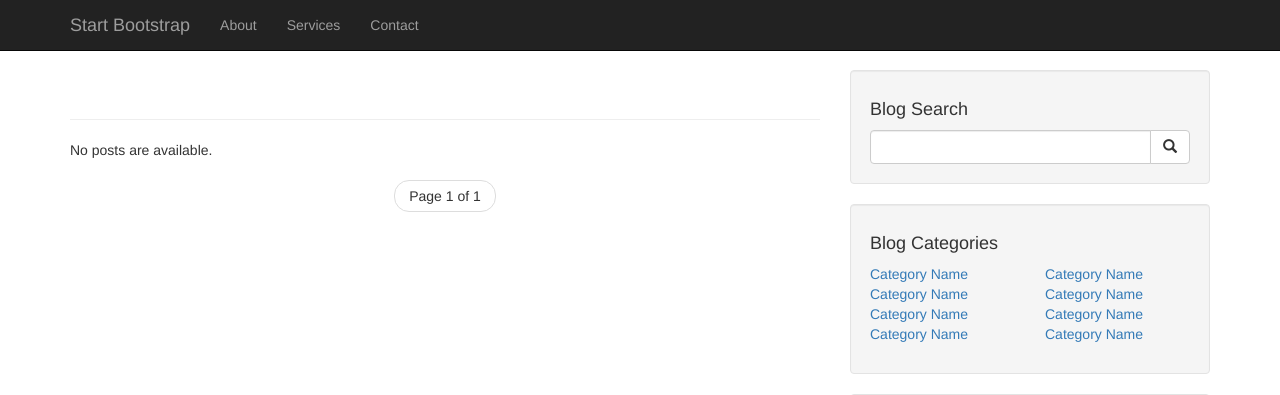
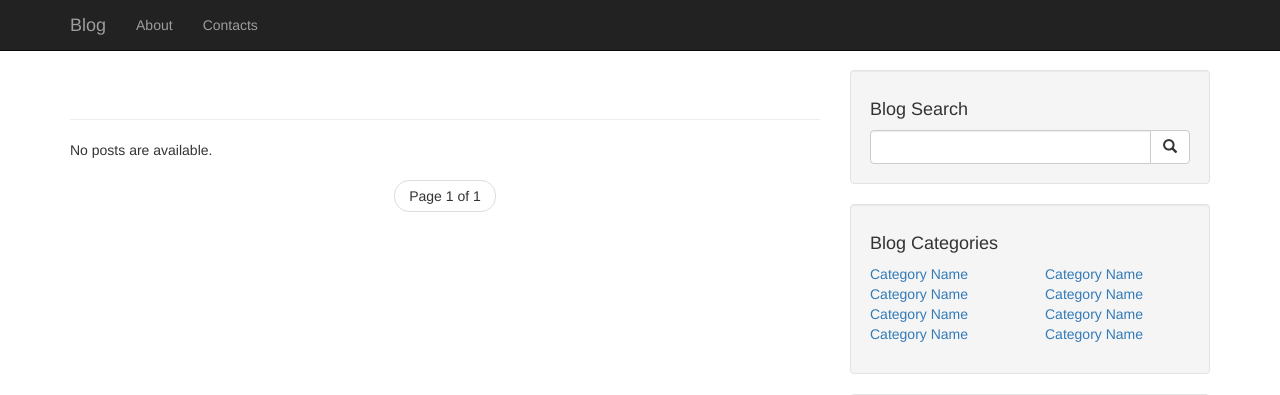
Before and after one commit to mmanylov-zz/django_blog_w_elasticsearch_containerized, a Django app: page / in a window 1280 px wide. Shown: the top 395 px of the page. Run offline with Django 3.2, Linux system fonts and the light colour scheme; data that the repository does not hold is empty; some libraries are stand-ins or nearby versions.

Commit message:
added empty contacts and about pages

```diff
--- /dev/null
+++ b/post/templates/post/about.html
@@ -0,0 +1,4 @@
+{% extends 'base.html' %}
+{% block content %}
+    <h1>About Page</h1>
+{% endblock %}
--- /dev/null
+++ b/post/templates/post/contacts.html
@@ -0,0 +1,4 @@
+{% extends 'base.html' %}
+{% block content %}
+    <h1>Contacts Page</h1>
+{% endblock %}
--- a/post/templates/post/post.html
+++ b/post/templates/post/post.html
@@ -11,3 +11,5 @@
     <p>{{ post.text }}</p>
 
 {% endblock %}
+{% block pager %}
+{% endblock %}
--- a/post/urls.py
+++ b/post/urls.py
@@ -1,10 +1,12 @@
 from django.conf.urls import url
 
-from .views import IndexView, PostView
+from .views import IndexView, PostView, AboutView, ContactsView
 
 app_name = 'post'
 urlpatterns = [
     url(r'^$', IndexView.as_view(), name='index'),
     url(r'^index/$', IndexView.as_view()),
+    url(r'^about/$', AboutView.as_view()),
+    url(r'^contacts/$', ContactsView.as_view()),
     url(r'^post/(?P<post_id>\d+)/$', PostView.as_view(), name='post'),
 ]
--- a/post/views.py
+++ b/post/views.py
@@ -29,3 +29,11 @@ class PostView(View):
     def get(self, request, post_id):
         post = get_object_or_404(Post, pk=post_id)
         return render(request, 'post/post.html', {'post': post})
+
+class AboutView(View):
+    def get(self, request):
+        return render(request, 'post/about.html')
+
+class ContactsView(View):
+    def get(self, request):
+        return render(request, 'post/contacts.html')
--- a/templates/base.html
+++ b/templates/base.html
@@ -42,19 +42,16 @@
                     <span class="icon-bar"></span>
                     <span class="icon-bar"></span>
                 </button>
-                <a class="navbar-brand" href="#">Start Bootstrap</a>
+                <a class="navbar-brand" href="/">Blog</a>
             </div>
             <!-- Collect the nav links, forms, and other content for toggling -->
             <div class="collapse navbar-collapse" id="bs-example-navbar-collapse-1">
                 <ul class="nav navbar-nav">
                     <li>
-                        <a href="#">About</a>
+                        <a href="/about">About</a>
                     </li>
                     <li>
-                        <a href="#">Services</a>
-                    </li>
-                    <li>
-                        <a href="#">Contact</a>
+                        <a href="/contacts">Contacts</a>
                     </li>
                 </ul>
             </div>
```
